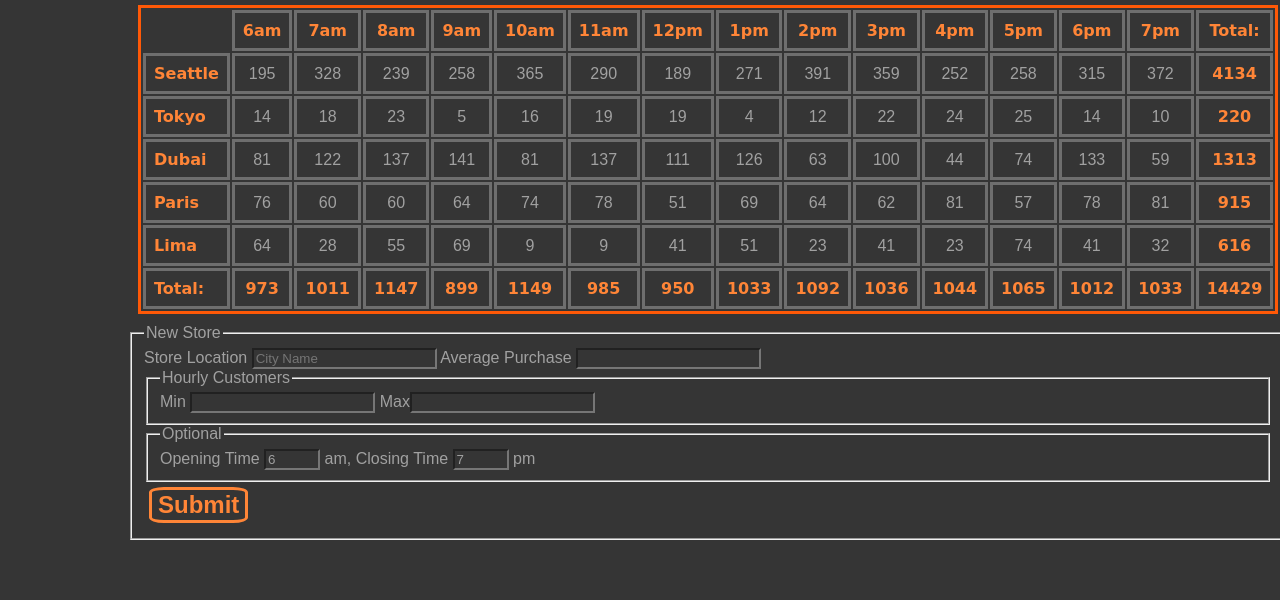
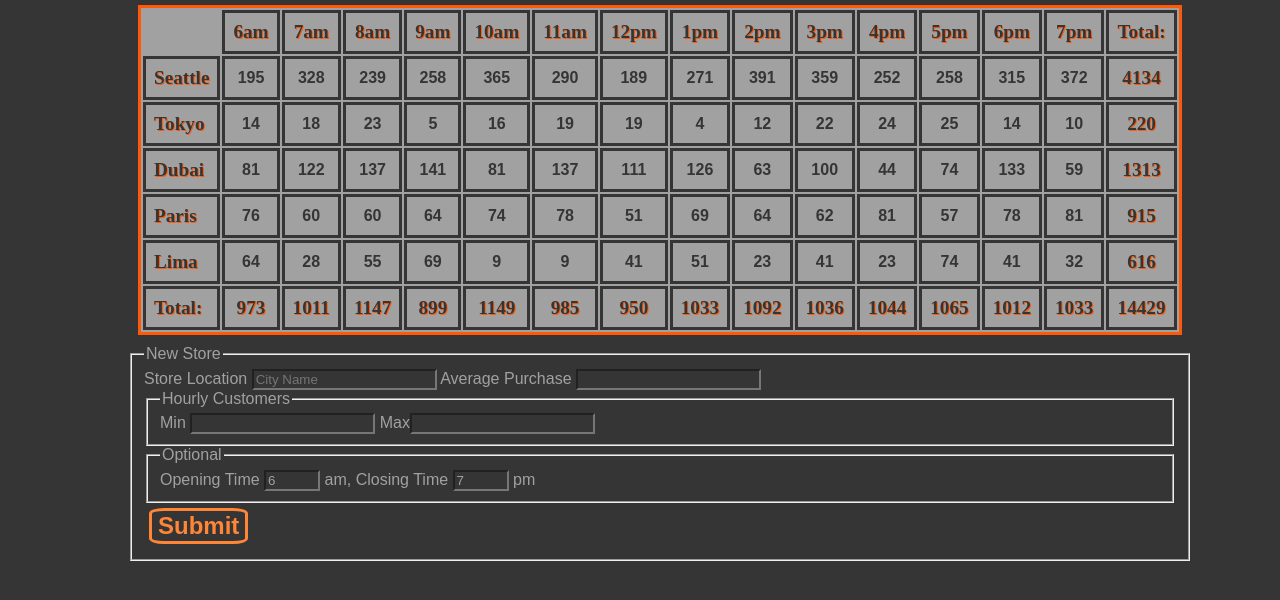
Before and after one commit to ijkeller/cookie-stand, a plain HTML site: page sales.html in a window 1280 px wide. Shown: the part 70-670 px from the top of the page. Drawn offline with Linux system fonts and the light colour scheme.

Commit message:
changed table colors to highlight it better according to lab 10 specs

```diff
--- a/style.css
+++ b/style.css
@@ -47,6 +47,7 @@ main {
 
 table {
     border: 3px solid var(--highlight-color-1);
+    background-color: var(--highlight-color-5);
     width: calc(100% - 20px);
     margin: 10px;
     overflow-x: scroll;
@@ -64,10 +65,11 @@ table> tr:nth-child(2n) {
 }
 
 td, th, tr {
-    border: 3px solid var(--highlight-color-4);
+    border: 3px solid var(--bg-color-1);
     padding: .5rem;
     text-align: center;
-    color: var(--highlight-color-5);
+    font-weight: bold;
+    color: var(--bg-color-1);
 }
 
 .store-location,
@@ -76,9 +78,11 @@ td, th, tr {
 }
 
 .store-location, .totals, .heading, .total {
-    font-weight: bold;
-    color: var(--highlight-color-2);
-    font-family: 'Poiret One', cursive;
+    font-weight: bolder;
+    color: var(--bg-color-1);
+    text-shadow: 1px 1px var(--highlight-color-1);
+    font-family: nixie one;
+    font-size: 1.2rem;
 }
 
 .empty {
```
